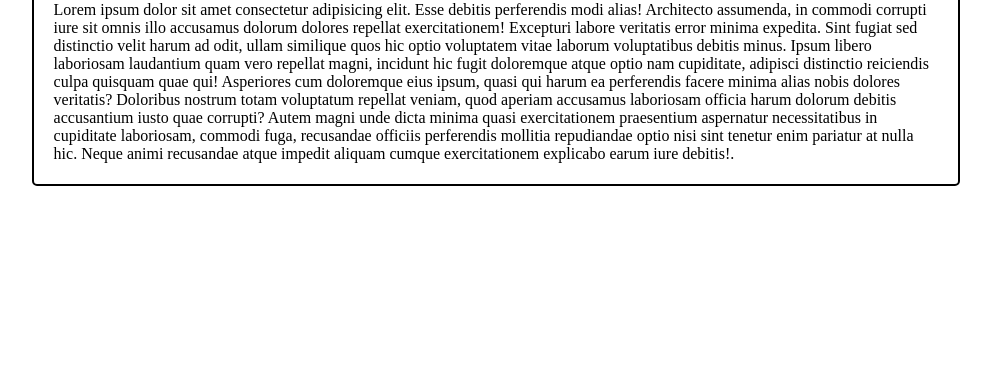
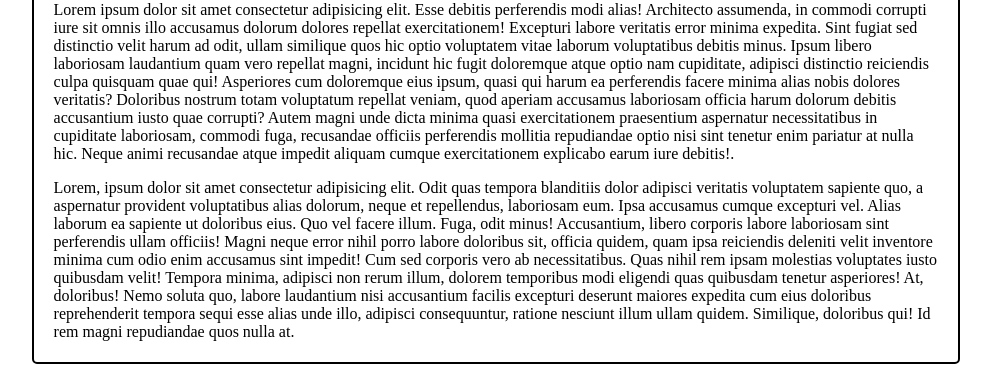
Before and after one commit to SunitCorneleous/demo-project, a plain HTML site: page index.html in a window 1280 px wide. Shown: the part 450-824 px from the top of the page, without its empty margins (144-1135 px from the left). Before the commit the page ends 800 px from the top, so only its background shows below. Drawn offline with Linux system fonts and the light colour scheme.

Commit message:
new paragraph added

```diff
--- a/index.html
+++ b/index.html
@@ -66,6 +66,24 @@
         sint tenetur enim pariatur at nulla hic. Neque animi recusandae atque
         impedit aliquam cumque exercitationem explicabo earum iure debitis!.
       </p>
+      <p>
+        Lorem, ipsum dolor sit amet consectetur adipisicing elit. Odit quas
+        tempora blanditiis dolor adipisci veritatis voluptatem sapiente quo, a
+        aspernatur provident voluptatibus alias dolorum, neque et repellendus,
+        laboriosam eum. Ipsa accusamus cumque excepturi vel. Alias laborum ea
+        sapiente ut doloribus eius. Quo vel facere illum. Fuga, odit minus!
+        Accusantium, libero corporis labore laboriosam sint perferendis ullam
+        officiis! Magni neque error nihil porro labore doloribus sit, officia
+        quidem, quam ipsa reiciendis deleniti velit inventore minima cum odio
+        enim accusamus sint impedit! Cum sed corporis vero ab necessitatibus.
+        Quas nihil rem ipsam molestias voluptates iusto quibusdam velit! Tempora
+        minima, adipisci non rerum illum, dolorem temporibus modi eligendi quas
+        quibusdam tenetur asperiores! At, doloribus! Nemo soluta quo, labore
+        laudantium nisi accusantium facilis excepturi deserunt maiores expedita
+        cum eius doloribus reprehenderit tempora sequi esse alias unde illo,
+        adipisci consequuntur, ratione nesciunt illum ullam quidem. Similique,
+        doloribus qui! Id rem magni repudiandae quos nulla at.
+      </p>
     </div>
   </body>
 </html>
```
